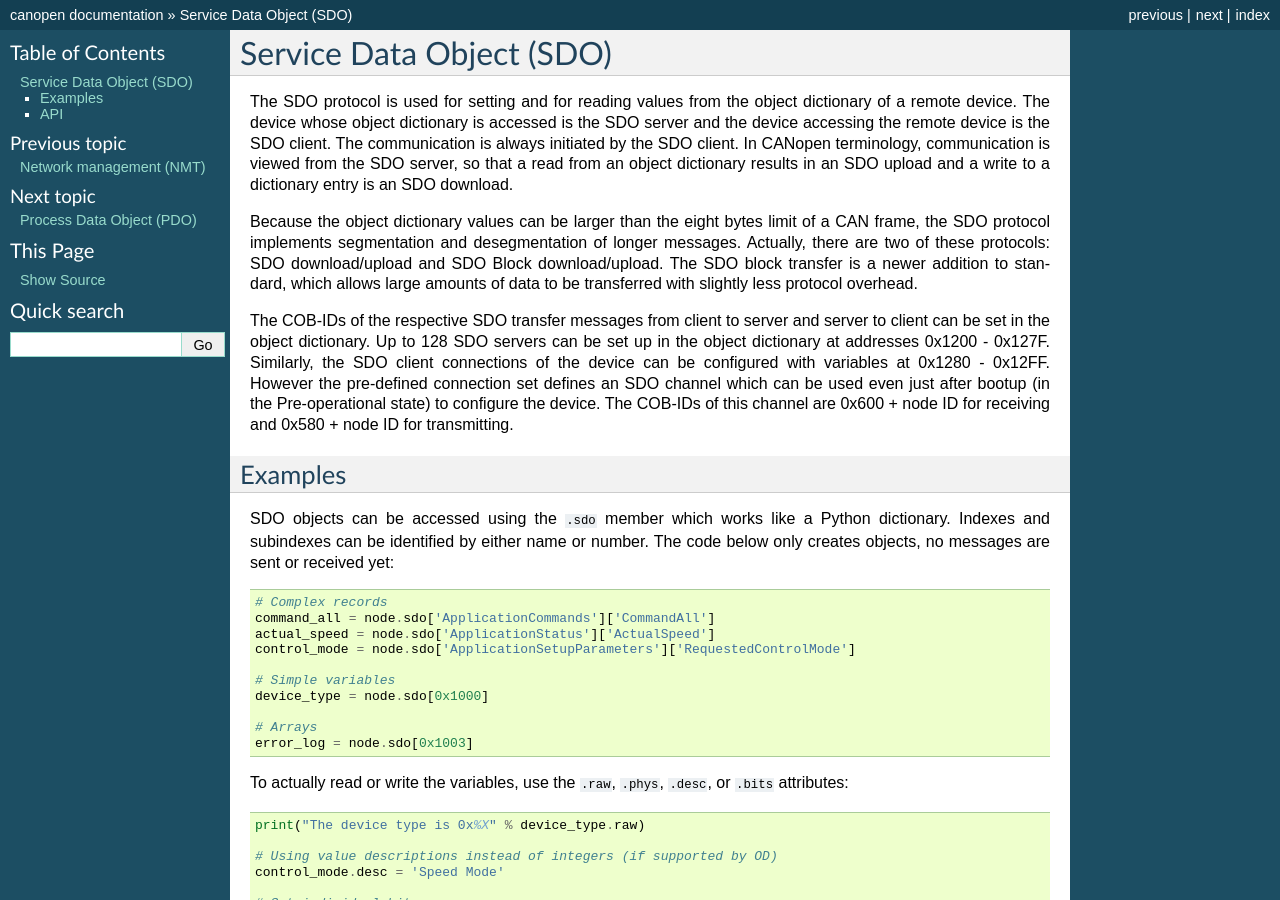
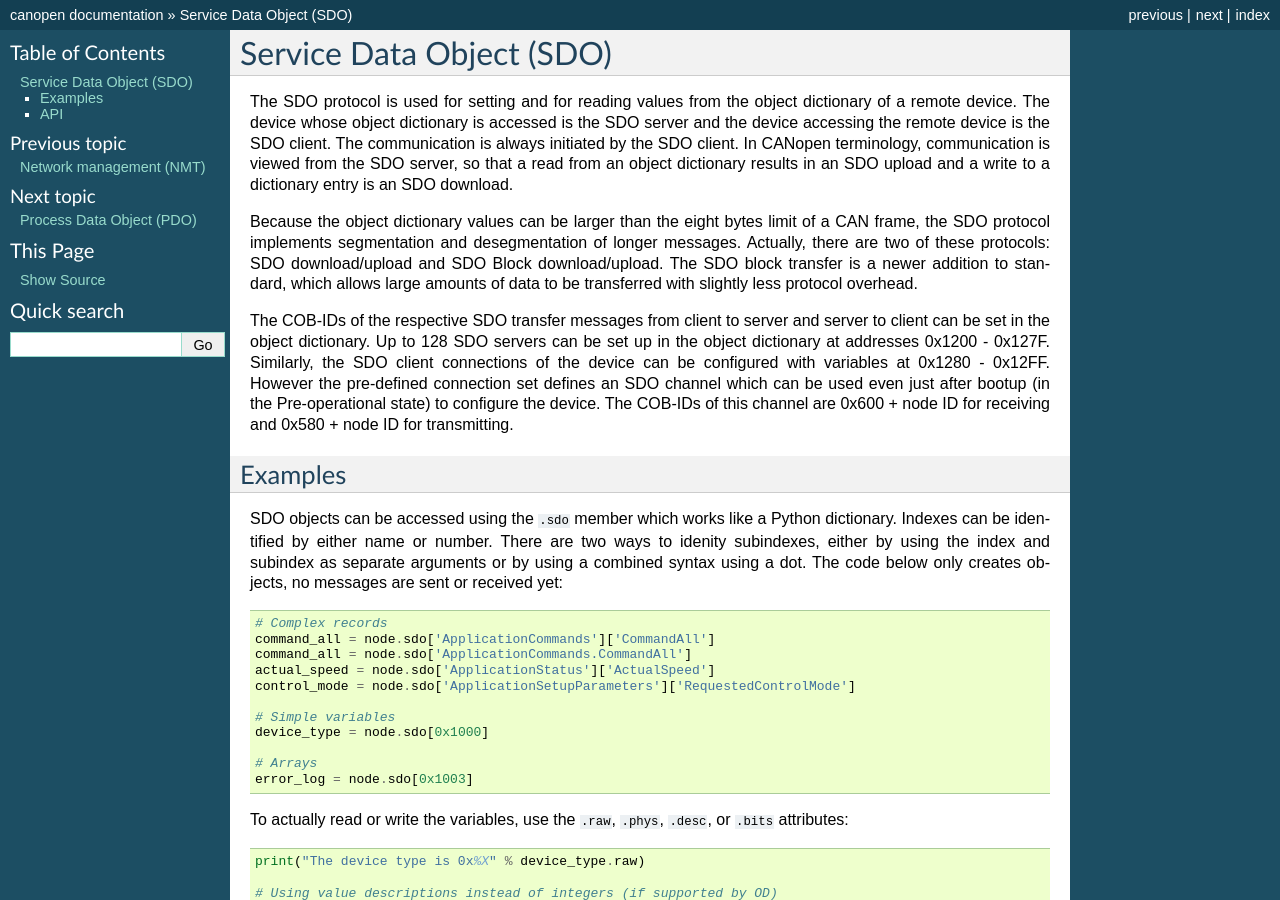
Before and after one commit to christiansandberg/canopen, a Sphinx documentation site: the page built from doc/sdo.rst, in a window 1280 px wide and 900 px high. Built offline with Sphinx 7.4.7, drawn with Linux system fonts in a browser that asks for light colours.

Commit message:
Add support for using dot (.) to get subobjects from the OD (#426)

```diff
--- a/doc/od.rst
+++ b/doc/od.rst
@@ -48,7 +48,8 @@ You can access the objects using either index/subindex or names::
 
     device_name_obj = node.object_dictionary['ManufacturerDeviceName']
     vendor_id_obj = node.object_dictionary[0x1018][1]
-
+    actual_speed = node.object_dictionary['ApplicationStatus.ActualSpeed']
+    command_all = node.object_dictionary['ApplicationCommands.CommandAll']
 
 API
 ---
--- a/doc/sdo.rst
+++ b/doc/sdo.rst
@@ -30,11 +30,14 @@ Examples
 --------
 
 SDO objects can be accessed using the ``.sdo`` member which works like a Python
-dictionary. Indexes and subindexes can be identified by either name or number.
+dictionary. Indexes can be identified by either name or number.
+There are two ways to idenity subindexes, either by using the index and subindex
+as separate arguments or by using a combined syntax using a dot.
 The code below only creates objects, no messages are sent or received yet::
 
     # Complex records
     command_all = node.sdo['ApplicationCommands']['CommandAll']
+    command_all = node.sdo['ApplicationCommands.CommandAll']
     actual_speed = node.sdo['ApplicationStatus']['ActualSpeed']
     control_mode = node.sdo['ApplicationSetupParameters']['RequestedControlMode']
 
```
Also changed, not shown: 2 other files.
